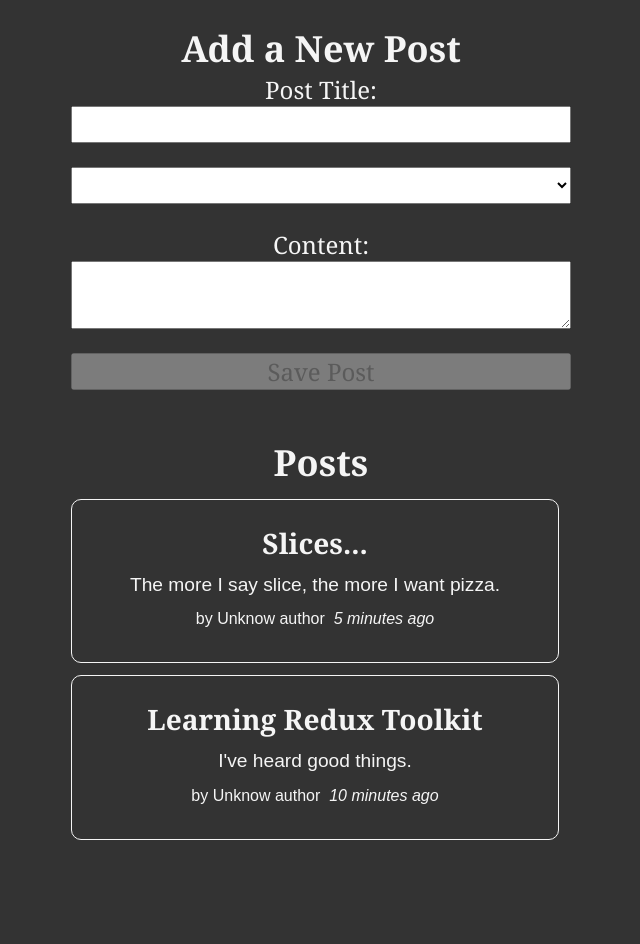
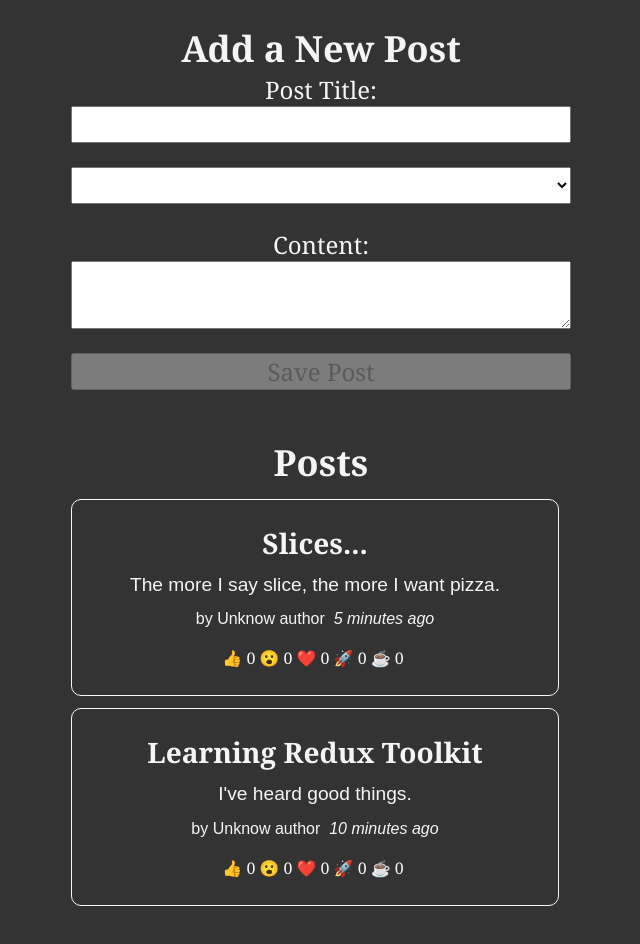
Before and after one commit to monello/react-redux-tk, a React (Create React App) app: page / in a window 1280 px wide. Shown: the top 944 px of the page, without its empty margins (319-959 px from the left). Built offline with nearby package versions, Linux system fonts and the light colour scheme.

Commit message:
feat: add reaction emojis (not functional yet) to each post

```diff
--- a/src/features/posts/PostsList.tsx
+++ b/src/features/posts/PostsList.tsx
@@ -2,6 +2,7 @@ import { useSelector } from "react-redux";
 import { getAllPosts } from "./postsSlice";
 import PostAuthor from "./PostAuthor";
 import TimeAgo from "./TimeAgo";
+import ReactionButons from "./ReactionButons";
 
 const PostsList = () => {
     const posts = useSelector(getAllPosts);
@@ -18,6 +19,7 @@ const PostsList = () => {
                 <PostAuthor userId={post.userId} />
                 <TimeAgo timestamp={post.date} />
             </p>
+            <ReactionButons post={post} />
         </article>
     ));
 
--- /dev/null
+++ b/src/features/posts/ReactionButons.tsx
@@ -0,0 +1,44 @@
+import { useDispatch } from "react-redux";
+import { postsActions, IPost } from "./postsSlice";
+
+const reactionEmoji = {
+    thumbsUp: "👍",
+    wow: "😮",
+    heart: "❤️",
+    rocket: "🚀",
+    coffee: "☕",
+};
+
+interface ReactionButtonsProps {
+    post: IPost;
+}
+
+const ReactionButons = ({ post }: ReactionButtonsProps) => {
+    const dispatch = useDispatch();
+
+    const reactionButtons = Object.entries(reactionEmoji).map(
+        ([name, emoji]) => {
+            return (
+                <button
+                    key={name}
+                    type="button"
+                    className="reactionButton"
+                    onClick={() =>
+                        dispatch(
+                            postsActions.reactionAdded({
+                                postId: post.id,
+                                reaction: name,
+                            })
+                        )
+                    }
+                >
+                    {emoji} {post.reactions[name as keyof typeof reactionEmoji]}
+                </button>
+            );
+        }
+    );
+
+    return <div>{reactionButtons}</div>;
+};
+
+export default ReactionButons;
--- a/src/features/posts/postsSlice.ts
+++ b/src/features/posts/postsSlice.ts
@@ -2,26 +2,54 @@ import { createSlice, nanoid, PayloadAction } from "@reduxjs/toolkit";
 import { RootState } from "../../app/store";
 import { sub } from 'date-fns';
 
-interface IPosts {
+export interface IReactions {
+    thumbsUp: number;
+    wow: number;
+    heart: number;
+    rocket: number;
+    coffee: number;
+}
+
+export interface IPost {
     id: string;
     title: string;
     content: string;
     userId?: string;
     date: string;
+    reactions: IReactions;
 }
 
-const initialState: Array<IPosts> = [
+interface ReactionAddedPayload {
+    postId: string;
+    reaction: keyof IReactions; // Indicate that reaction must be one of the keys in the Type IReactions
+}
+
+const initialState: Array<IPost> = [
     {
         id: '1',
         title: 'Learning Redux Toolkit',
         content: "I've heard good things.",
-        date: sub(new Date(), { minutes: 10 }).toISOString() // Current date and subtracting 10 mins
+        date: sub(new Date(), { minutes: 10 }).toISOString(), // Current date and subtracting 10 mins
+        reactions: {
+            thumbsUp: 0,
+            wow: 0,
+            heart: 0,
+            rocket: 0,
+            coffee: 0
+        }
     },
     {
         id: '2',
         title: 'Slices...',
         content: "The more I say slice, the more I want pizza.",
-        date: sub(new Date(), { minutes: 5 }).toISOString()
+        date: sub(new Date(), { minutes: 5 }).toISOString(),
+        reactions: {
+            thumbsUp: 0,
+            wow: 0,
+            heart: 0,
+            rocket: 0,
+            coffee: 0
+        }
     }
 ];
 
@@ -30,7 +58,7 @@ const postsSlice = createSlice({
     initialState,
     reducers: {
         postAdded: {
-            reducer: (state, action: PayloadAction<IPosts>) => {
+            reducer: (state, action: PayloadAction<IPost>) => {
                 state.push(action.payload);
             },
             prepare: (title: string, content: string, userId: string) => ({
@@ -39,11 +67,25 @@ const postsSlice = createSlice({
                     title,
                     content,
                     userId,
-                    date: new Date().toISOString()
+                    date: new Date().toISOString(),
+                    reactions: {
+                        thumbsUp: 0,
+                        wow: 0,
+                        heart: 0,
+                        rocket: 0,
+                        coffee: 0
+                    }
                 }
             })
 
         },
+        reactionAdded(state, action) {
+            const { postId, reaction }: ReactionAddedPayload = action.payload;
+            const existingPost = state.find(post => post.id === postId);
+            if (existingPost) {
+                existingPost.reactions[reaction]++;
+            }
+        }
     }
 });
 
```
